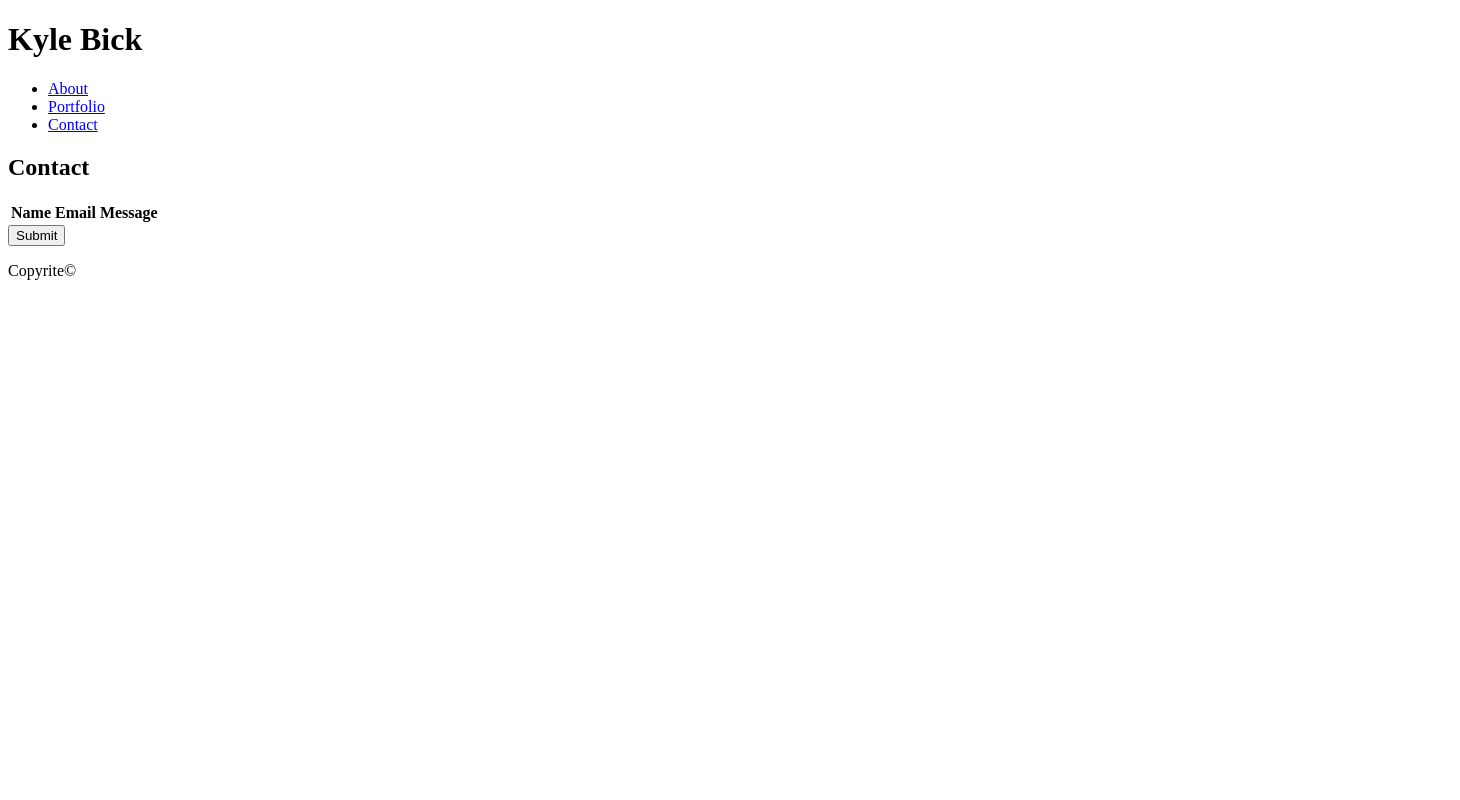
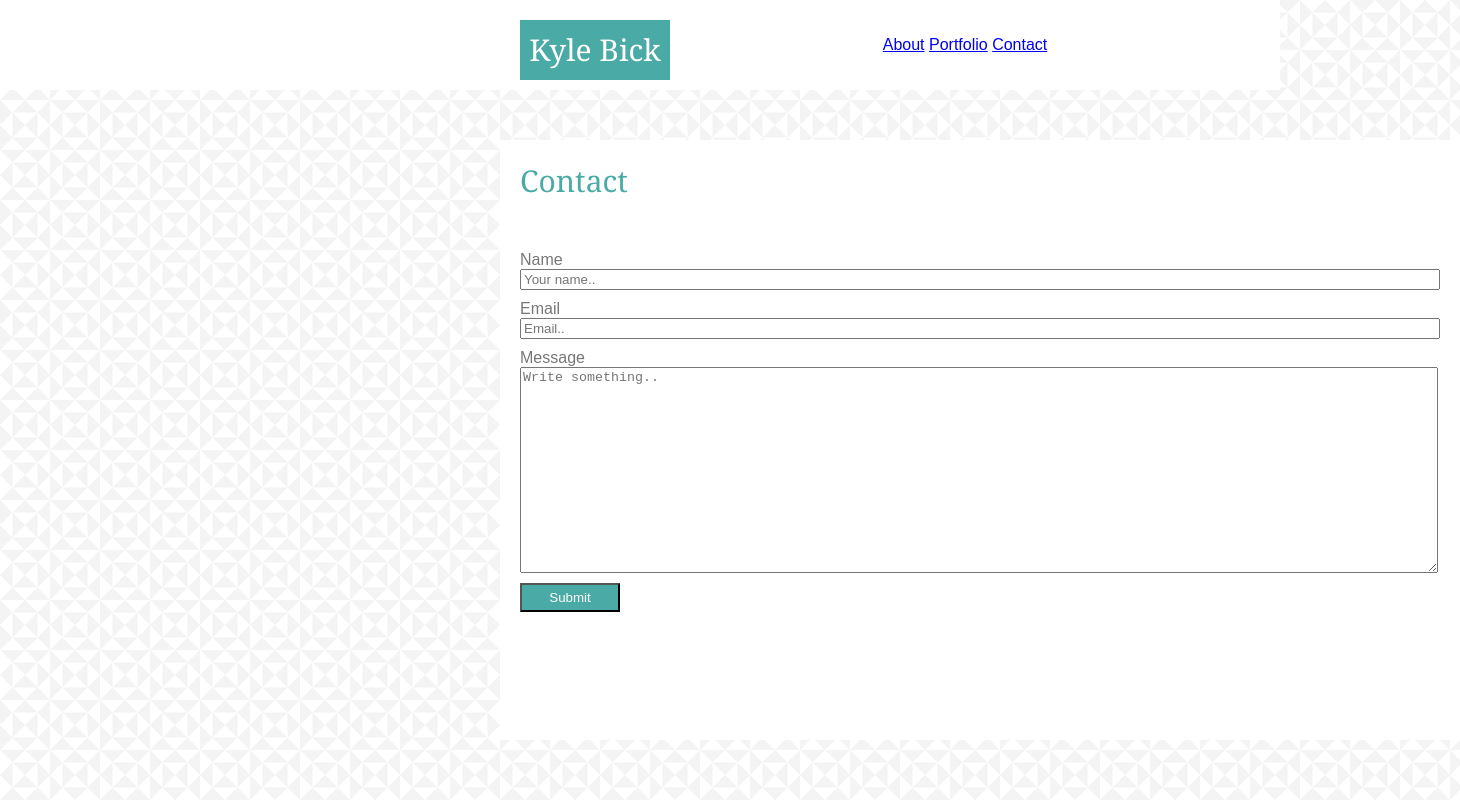
Before and after one commit to KyleBick/Basic-Portfolio, a plain HTML site: page contact.html in a window 1280 px wide. Shown: the top 800 px of the page, 1460 px wide, since content can reach past the window. Drawn offline with Linux system fonts and the light colour scheme.

Commit message:
finished product

```diff
--- /dev/null
+++ b/assets/css/contact.css
@@ -0,0 +1,143 @@
+html, body, div, span, applet, object, iframe,
+h1, h2, h3, h4, h5, h6, p, blockquote, pre,
+a, abbr, acronym, address, big, cite, code,
+del, dfn, em, img, ins, kbd, q, s, samp,
+small, strike, strong, sub, sup, tt, var,
+b, u, i, center,
+dl, dt, dd, ol, ul, li,
+fieldset, form, label, legend,
+table, caption, tbody, tfoot, thead, tr, th, td,
+article, aside, canvas, details, embed,
+figure, figcaption, footer, header, hgroup,
+menu, nav, output, ruby, section, summary,
+time, mark, audio, video {
+	margin: 0;
+	padding: 0;
+	border: 0;
+	font-size: 100%;
+	font: inherit;
+	vertical-align: baseline;
+}
+
+Body{
+    background: url("country-quilt.png");
+    text-align: center;
+    font-family:'Arial', 'Helvetica Neue', Helvetica, sans-serif;
+    color:#777;
+}
+#Kyle{
+    float:left;
+    padding:;
+    font-family: 'Georgia', Times, 'Times New Roman', Serif;
+    font-size: 30px;
+    width: 150px;
+    text-align:center;
+    background: #4aaaa5;
+    color: white;
+    margin-left: 500px;
+    line-height: 60px;
+}
+
+#nav{
+    Float: ;
+    padding: 20px;
+    background: #fff;
+    margin-top: ;
+    margin-right:;
+    color: white;
+    line-height: 50px;
+}
+
+#section{
+    Clear:both;
+    background: white;
+    margin-top: 30px;
+    height:600px;
+    margin-top:50px;
+    width: 960px;
+    margin-left: 500px;
+}
+
+#Contact{
+    clear:both;
+    color: #4aaaa5;
+    font-family: 'Georgia', Times, 'Times New Roman', Serif;
+    font-size:30px;
+    float: left;
+    margin-top: 20px;
+    margin-bottom: 50px;
+    margin-left: 20px;
+}
+
+#container{
+    clear:both;
+    float:left;
+}
+
+#name1{
+    clear:both;
+    float:left;
+    margin-left: 20px;
+}
+#name{
+    clear:both;
+    float:left;
+    margin-left: 20px;
+    width:95%;
+
+}
+
+#email1{
+    clear:both;
+    float:left;
+    margin-left: 20px;
+    padding-top: 10px;
+}
+
+#email{
+    clear:both;
+    float:left;
+    margin-left: 20px;
+    width:95%;
+
+}
+
+#Message{
+    clear:both;
+    Float:left;
+    margin-left: 20px;
+    padding-top: 10px;
+}
+
+#message{
+    clear:both;
+    float:left;
+    margin-left: 20px;
+    width:95%;
+}
+
+#button{
+    clear:both;
+    float:left;
+    margin-left: 20px;
+    margin-top:10px;
+    width: 100px;
+    padding: 5px;
+    background: #4aaaa5;
+    color: white;
+}
+
+#footer{
+    clear:both;
+    float: bottom;
+    margin-top:152px;
+    padding:;
+    background: #666;
+    font-size: 10px;
+    padding-top: 20px;
+    height:58px;
+    color: white;
+    border-top:solid;
+    border:color #4aaaa5;
+    border-width: 4px;
+}
--- /dev/null
+++ b/assets/css/portfolio.css
@@ -0,0 +1,127 @@
+html, body, div, span, applet, object, iframe,
+h1, h2, h3, h4, h5, h6, p, blockquote, pre,
+a, abbr, acronym, address, big, cite, code,
+del, dfn, em, img, ins, kbd, q, s, samp,
+small, strike, strong, sub, sup, tt, var,
+b, u, i, center,
+dl, dt, dd, ol, ul, li,
+fieldset, form, label, legend,
+table, caption, tbody, tfoot, thead, tr, th, td,
+article, aside, canvas, details, embed,
+figure, figcaption, footer, header, hgroup,
+menu, nav, output, ruby, section, summary,
+time, mark, audio, video {
+	margin: 0;
+	padding: 0;
+	border: 0;
+	font-size: 100%;
+	font: inherit;
+	vertical-align: baseline;
+}
+
+Body{
+    background: url("country-quilt.png");
+    text-align: center;
+    font-family:'Arial', 'Helvetica Neue', Helvetica, sans-serif;
+    color:#777;
+}
+#Kyle{
+    float:left;
+    padding:;
+    font-family: 'Georgia', Times, 'Times New Roman', Serif;
+    font-size: 30px;
+    width: 150px;
+    text-align:center;
+    background: #4aaaa5;
+    color: white;
+    margin-left: 500px;
+    line-height: 60px;
+}
+
+#nav{
+    Float: ;
+    padding: 20px;
+    background: #fff;
+    margin-top: ;
+    margin-right:;
+    color: white;
+    line-height: 50px;
+}
+
+#section{
+    Clear:both;
+    background: white;
+    margin-top: 30px;
+    height:600px;
+    margin-top:50px;
+    width: 960px;
+    margin-left: 500px;
+}
+
+#Portfolio{
+    clear:both;
+    color: #4aaaa5;
+    font-family: 'Georgia', Times, 'Times New Roman', Serif;
+    font-size:30px;
+    float: left;
+    margin-top: 20px;
+    margin-bottom: 50px;
+    margin-left: 20px;
+}
+
+#hangman{
+    clear:both;
+    float:left;
+    width:100px;
+    height:150px;
+    margin:20px;
+}
+
+#rpg{
+    Float:left;
+    width:150px;
+    height:100px;
+    margin:20px;
+}
+
+#Trivia{
+    clear:both;
+    float:left;
+    width:150px;
+    height:100px;
+    margin:20px;
+}
+
+#Rutgers{
+    float:left;
+    width:150px;
+    height:100px;
+    margin:20px;
+}
+
+#RPS{
+    clear:both;
+    float:left;
+    width:150px;
+    height:100px;
+    margin:20px;
+}
+
+
+
+
+
+#footer{
+    clear:both;
+    float: bottom;
+    margin-top:152px;
+    padding:;
+    background: #666;
+    font-size: 10px;
+    padding-top: 20px;
+    height:58px;
+    color: white;
+    border-top:solid;
+    border:color #4aaaa5;
+    border-width: 4px;
+}
--- a/contact.html
+++ b/contact.html
@@ -5,42 +5,59 @@
     <meta name="viewport" content="width=device-width, initial-scale=1.0">
     <meta http-equiv="X-UA-Compatible" content="ie=edge">
     <title>Document</title>
+    <link rel="stylesheet" href="assets/css/contact.css">
 </head>
+
 <body>
 
-        <div id="header">
+        <nav id="nav">
+
                 <header>
                     <h1 id="Kyle">Kyle Bick</h1>
                 </header>
-            </div>
 
-            <nav id="nav">
-                <ul>
-                    <li><a href="#">About</a></li>
-                    <li><a href="#">Portfolio</a></li>
-                    <li><a href="#">Contact</a></li>
-                </ul>
-            </nav>
 
-         <section id="Contact">
 
-                <header id=head>
-                    <h2>Contact</h2>
-                </header>
+                    <a class="active" href="#About">About</a>
+                    <a href="#Portfolio">Portfolio</a>
+                    <a href="#contact">Contact</a>
+        </nav>
 
-                    <table>
-                        <thead>
-                            <tr>
-                                <th>Name</th>
-                                <th>Email</th>
-                                <th>Message</th>
-                            </tr>
-                        </thead>
-                    </table>
 
-                <input id="Submit" type="Submit" name="Submit" value="Submit">
+         <section id="section">
+
+
+                <h2 id="Contact">Contact</h2>
+<!--Could not figure out how to add the line-->
+
+                <br>
+
+                <div class="container">
+                    <form action="action_page.php">
+
+                      <label id="name1" for="name">Name</label>
+                      <input type="text" id="name" name="name" placeholder="Your name..">
+
+                <br>
+
+                      <label id="email1" for="email">Email</label>
+                      <input type="text" id="email" name="Email" placeholder="Email..">
+
+                <br>
+
+                      <label id="Message" for="message">Message</label>
+                      <textarea id="message" name="message" placeholder="Write something.."
+                      style="height:200px"></textarea>
+
+                <br>
+
+                      <input id="button" type="submit" value="Submit">
+
+                    </form>
+                </div>
 
             </section>
+<!--Could not figure out how to add the blue line-->
 
             <footer id="footer">
                     <p>Copyrite&copy;</p>
```
Also changed, not shown: index.html (+20 -13 lines), portfolio.html (+16 -16 lines), assets/css/country-quilt.png (added).
